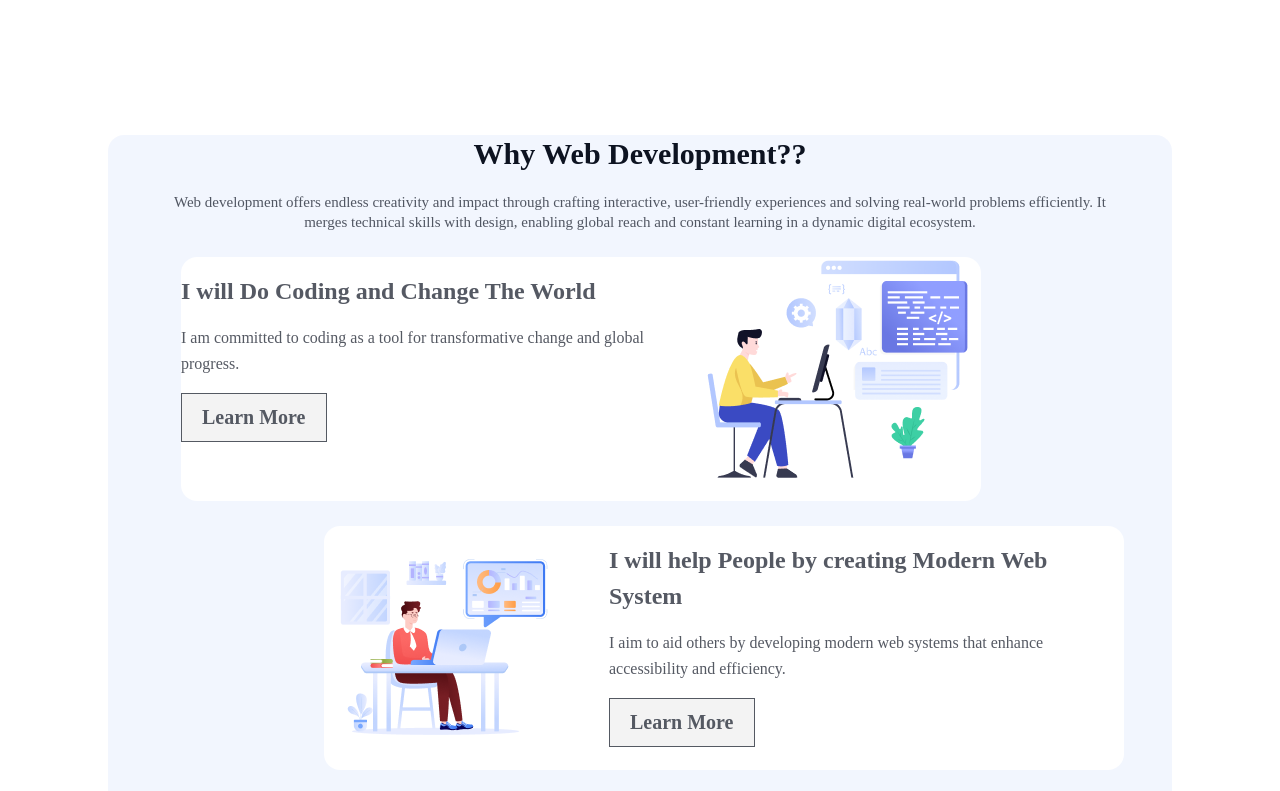
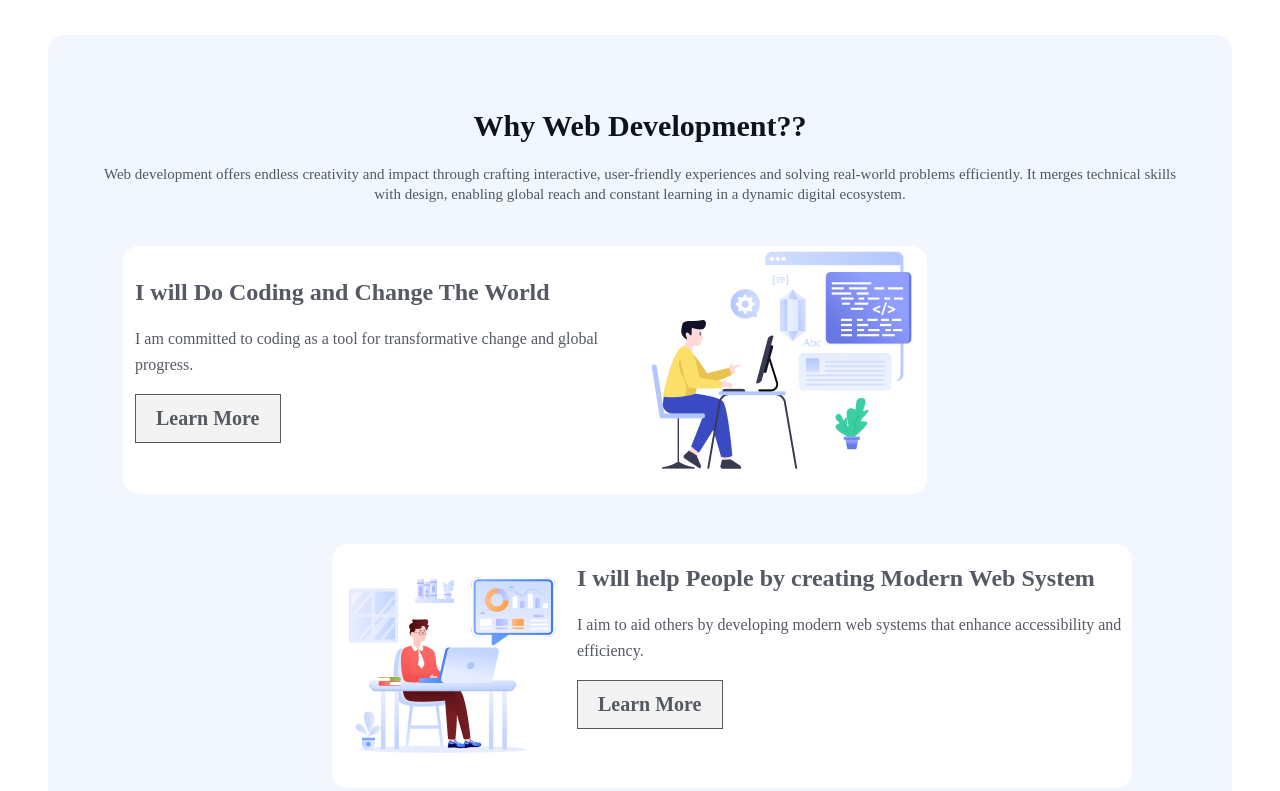
Before and after one commit to mumuuh6/Assignment1, a plain HTML site: page index.html in a window 1280 px wide. Shown: the part 540-1331 px from the top of the page. Drawn offline with Linux system fonts and the light colour scheme; a web font is replaced by a local one.

Commit message:
final output

```diff
--- a/index.html
+++ b/index.html
@@ -29,14 +29,14 @@
                 <div style="margin-top: 25px;" class="btnpos"><Button class="btn"><a href="#footer" style="color: white;">Contact with me</a></Button></div>
             </div>
         </section>
-        <section class=" s-color marge2">
+        <section class=" s-color marge" style="padding: 2px;">
             <div class="difference">
-                <div id="section2">
+                <div id="section2" style="padding: 2px">
                     <h2 class="title">Why Web Development??</h2>
                     <p class="description">Web development offers endless creativity and impact through crafting interactive, user-friendly experiences and solving real-world problems efficiently. It merges technical skills with design, enabling global reach and constant learning in a dynamic digital ecosystem.</p>
                 </div>
-                <div class="third-color section3" style="margin: 25px;">
-                    <div>
+                <div class="third-color section3" style="margin: 25px; padding: 2px;">
+                    <div style="padding: 10px;">
                         <h2 class="secfont">I will Do Coding and Change The World</h2>
                         <p class="desfont">I am committed to coding as a tool for transformative change and global progress.</p>
                         <button class="btnfont">Learn More</button>
@@ -46,7 +46,7 @@
                     </div>
                 </div>
                 <div class="pip">
-                    <div class="third-color section3">
+                    <div class="third-color section3" style="margin: 25px;">
                         <div style="color: rgb(205, 191, 191);">
                             <img src="./assets/Group 3.png" alt="">
                         </div>
@@ -58,7 +58,7 @@
 
                     </div>
                 </div>
-                <div class="third-color section3" style="margin: 25px;">
+                <div class="third-color section3" style="margin: 25px; ">
                     <div>
                         <h2 class="secfont">I will Do Coding and Change The World</h2>
                         <p class="desfont">Coding empowers me to shape a better world through innovation and technological solutions.</p>
@@ -161,7 +161,7 @@
     </main>
     <footer id="footer">
         <section style="margin: 25px; height: 400px;" class="marge2 support">
-            <div style="margin-top: 25px;" class="marge2">
+            <div style="margin-top: 25px; padding: 3px;" class="marge2">
                 <h1 class="inspo">I need Support</h1>
                 <p class="idesc2">Write anything that u feel good/bad</p>
             </div>
--- a/styles/style.css
+++ b/styles/style.css
@@ -47,7 +47,7 @@ top: 37px;
     margin: 40px;
 }
 .marge2{
-    margin: 140px 100px;
+    margin: 10px 100px;
 }
 .marge3{
     margin: 80 px 97px;
@@ -139,7 +139,7 @@ opacity: 0.7;
 .section3{
     display: flex;
     align-items: start;
-    gap: 45px;
+    gap: 5px;
     width: 800px;
 }
 .section3 .secfont{
@@ -188,7 +188,7 @@ padding: 12px 20px 12px 20px;
 .pip{
     display: flex;
     justify-content: flex-end;
-    margin-top: 25px;
+    margin: 25px;
 }
 .inspo{
 color: rgb(13, 19, 33);
```
